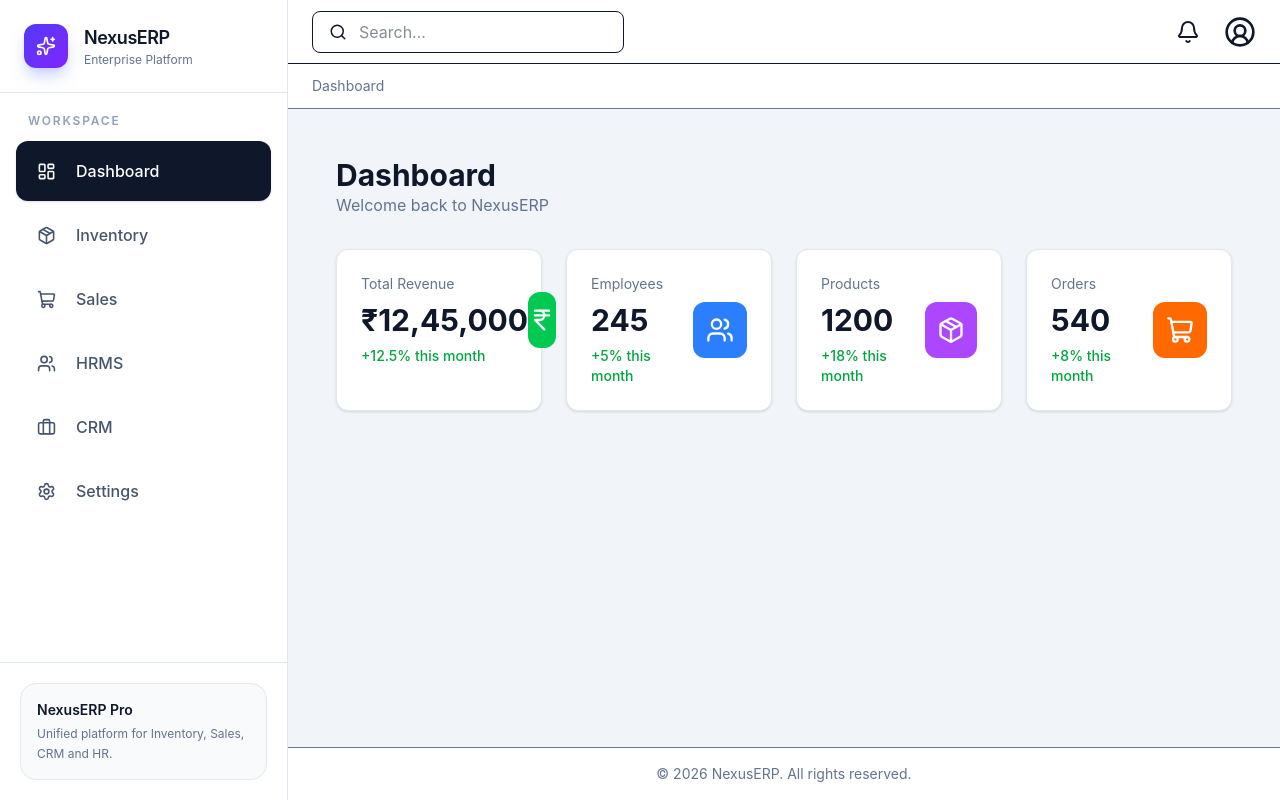
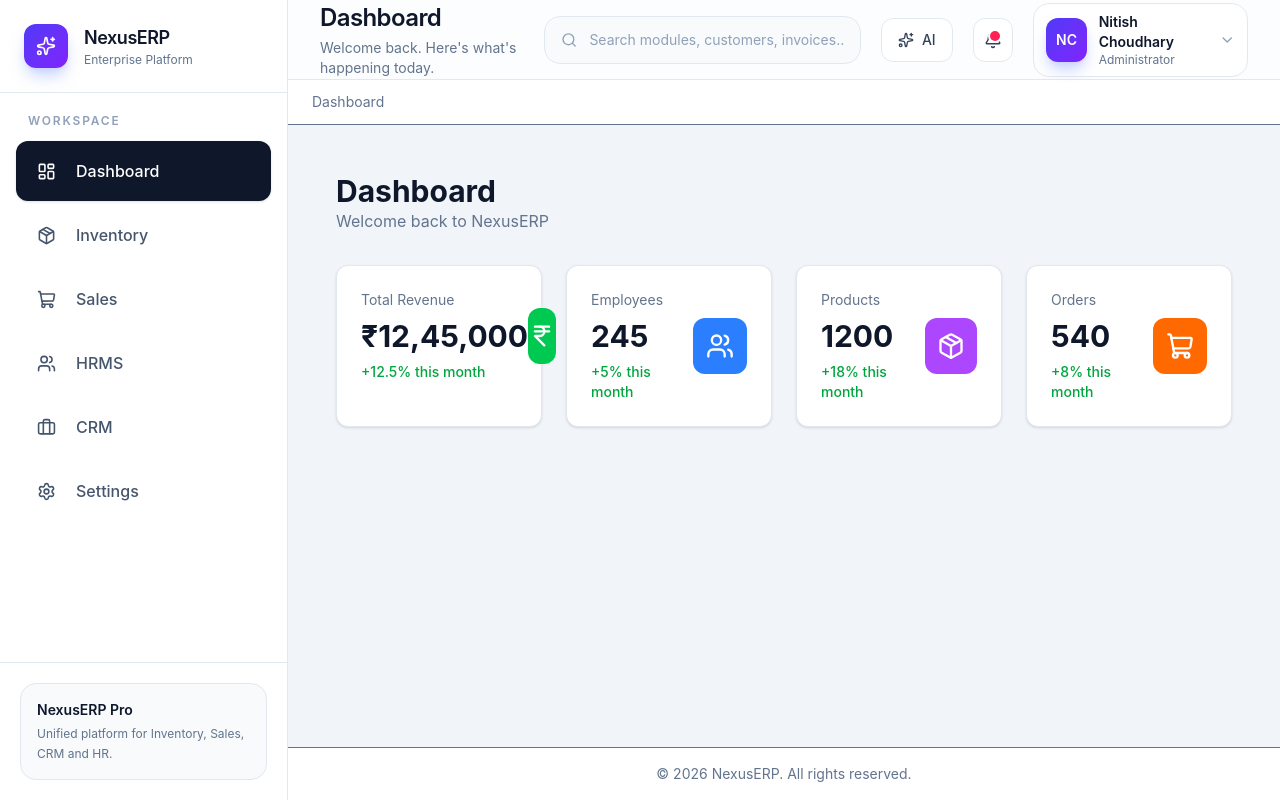
Before and after one commit to nitishchahal/NexusERP, a React (Vite) app in the folder frontend/: page /dashboard in a window 1280 px wide. Built offline with nearby package versions, Linux system fonts and the light colour scheme.

Commit message:
Changing the TopBar of Dashboard

```diff
--- a/frontend/src/layouts/DashboardLayout/components/Topbar.tsx
+++ b/frontend/src/layouts/DashboardLayout/components/Topbar.tsx
@@ -1,22 +1,97 @@
-import { Bell, Search, UserCircle2 } from "lucide-react";
+import {
+  Bell,
+  ChevronDown,
+  Search,
+  Sparkles,
+} from "lucide-react";
 
 const Topbar = () => {
   return (
-    <header className="flex h-16 items-center justify-between border-b bg-white px-6">
-      <div className="flex items-center gap-3 rounded-lg border px-4 py-2">
-        <Search size={18} />
+    <header className="sticky top-0 z-30 flex h-20 items-center justify-between border-b border-slate-200 bg-white/80 px-8 backdrop-blur-xl">
 
-        <input
-          placeholder="Search..."
-          className="outline-none"
-        />
+      {/* Left */}
+      <div>
+
+        <h1 className="text-2xl font-semibold tracking-tight text-slate-900">
+          Dashboard
+        </h1>
+
+        <p className="mt-1 text-sm text-slate-500">
+          Welcome back. Here's what's happening today.
+        </p>
+
       </div>
 
-      <div className="flex items-center gap-6">
-        <Bell className="cursor-pointer" />
+      {/* Right */}
+      <div className="flex items-center gap-5">
 
-        <UserCircle2 size={32} />
+        {/* Search */}
+        <div className="group flex h-12 w-[340px] items-center gap-3 rounded-2xl border border-slate-200 bg-slate-50 px-4 transition-all duration-200 focus-within:border-indigo-500 focus-within:bg-white focus-within:shadow-lg">
+
+          <Search
+            size={18}
+            className="text-slate-400 transition group-focus-within:text-indigo-600"
+          />
+
+          <input
+            type="text"
+            placeholder="Search modules, customers, invoices..."
+            className="w-full bg-transparent text-sm text-slate-700 placeholder:text-slate-400 focus:outline-none"
+          />
+
+        </div>
+
+        {/* AI Button */}
+        <button className="flex h-11 items-center gap-2 rounded-xl border border-slate-200 bg-white px-4 text-sm font-medium text-slate-700 transition hover:border-indigo-200 hover:bg-indigo-50 hover:text-indigo-600">
+
+          <Sparkles size={16} />
+
+          AI
+
+        </button>
+
+        {/* Notifications */}
+        <button className="relative flex h-11 w-11 items-center justify-center rounded-xl border border-slate-200 bg-white transition hover:bg-slate-100">
+
+          <Bell
+            size={18}
+            className="text-slate-700"
+          />
+
+          <span className="absolute right-3 top-3 h-2.5 w-2.5 rounded-full bg-rose-500 ring-2 ring-white"></span>
+
+        </button>
+
+        {/* User */}
+        <button className="flex items-center gap-3 rounded-2xl border border-slate-200 bg-white px-3 py-2 transition hover:border-slate-300 hover:shadow-sm">
+
+          <div className="flex h-11 w-11 items-center justify-center rounded-xl bg-gradient-to-br from-indigo-600 to-violet-600 text-sm font-semibold text-white shadow-lg shadow-indigo-200">
+
+            NC
+
+          </div>
+
+          <div className="text-left">
+
+            <p className="text-sm font-semibold text-slate-900">
+              Nitish Choudhary
+            </p>
+
+            <p className="text-xs text-slate-500">
+              Administrator
+            </p>
+
+          </div>
+
+          <ChevronDown
+            size={18}
+            className="text-slate-400"
+          />
+
+        </button>
+
       </div>
+
     </header>
   );
 };
```
